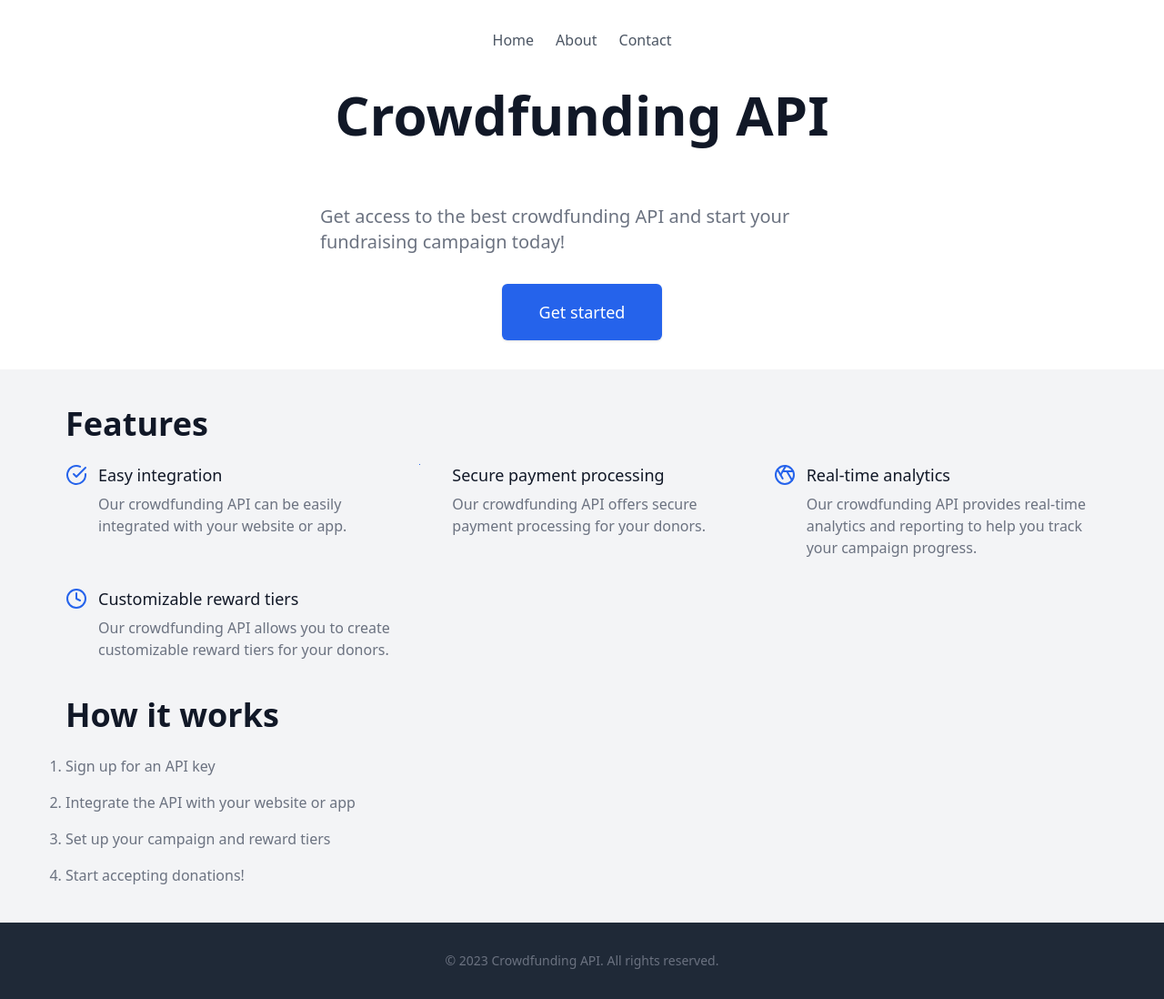
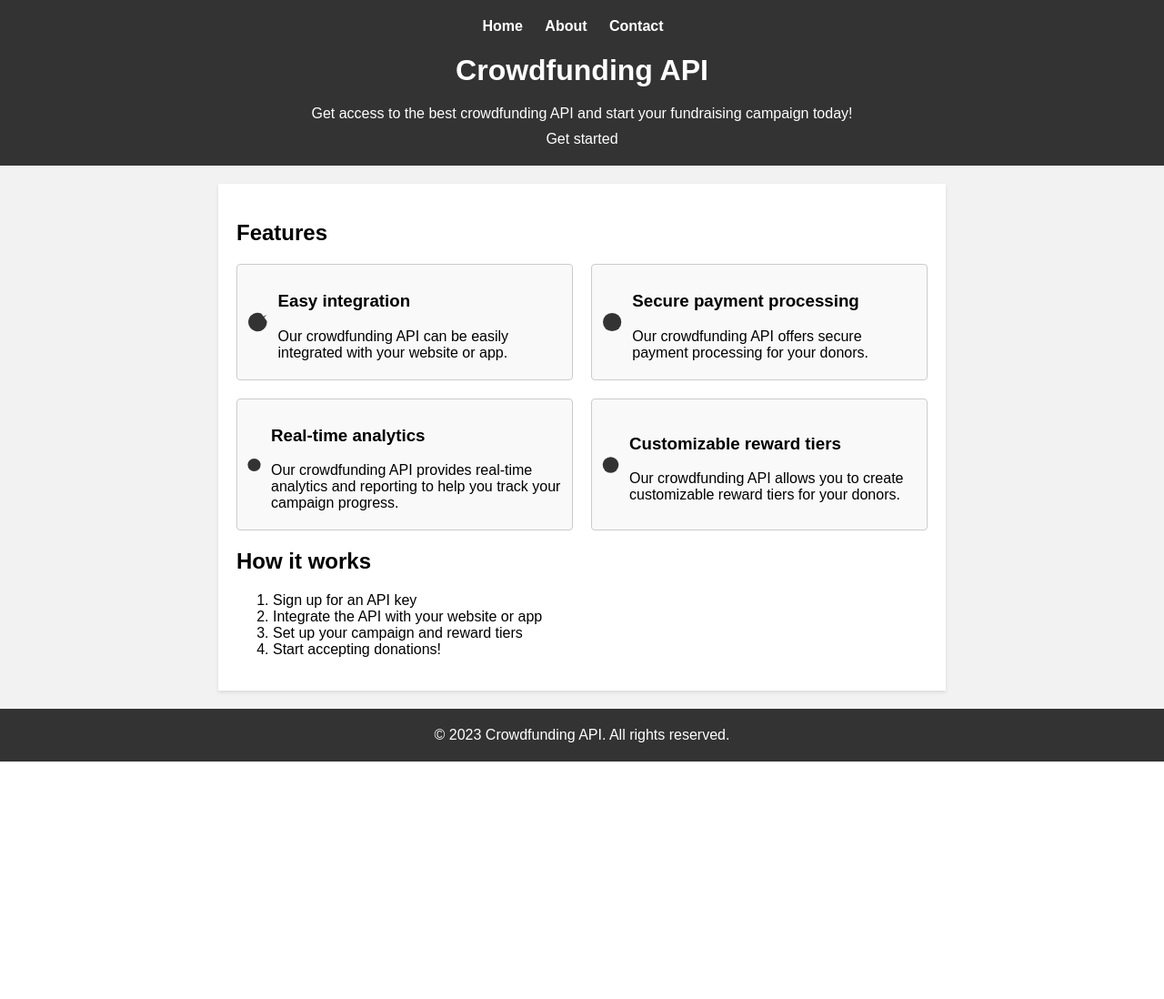
Before and after one commit to Toka-Newer/Crowd-Funding, a Django app: page /api/dummy in a window 1280 px wide. Shown: the whole page at 91% size. After the commit the page ends 837 px from the top, so only its background shows below. Run offline with Django 4.2, Linux system fonts and the light colour scheme; some libraries are stand-ins or nearby versions.

Commit message:
edit home

```diff
--- a/back-end/Crowd-Funding-main/api/templates/api/home.html
+++ b/back-end/Crowd-Funding-main/api/templates/api/home.html
@@ -1,125 +1,200 @@
 <!DOCTYPE html>
 <html lang="en">
+  <head>
+    <meta charset="UTF-8" />
+    <meta name="viewport" content="width=device-width, initial-scale=1.0" />
+    <title>Crowdfunding API</title>
+    <style>
+      * {
+        box-sizing: border-box;
+      }
 
-<head>
-    <meta charset="UTF-8">
-    <meta name="viewport" content="width=device-width, initial-scale=1.0">
-    <title>Crowdfunding API</title>
+      body {
+        font-family: Arial, sans-serif;
+        margin: 0;
+        padding: 0;
+        background-color: #f2f2f2;
+      }
 
-    <script src="https://cdn.tailwindcss.com"></script>
+      header {
+        background-color: #333;
+        color: #fff;
+        padding: 20px;
+        text-align: center;
+      }
+
+      nav ul {
+        list-style-type: none;
+        padding: 0;
+        margin: 0;
+      }
+
+      nav ul li {
+        display: inline;
+        margin-right: 20px;
+      }
+
+      nav ul li a {
+        color: #fff;
+        text-decoration: none;
+        font-weight: bold;
+      }
+
+      main {
+        max-width: 800px;
+        margin: 20px auto;
+        padding: 20px;
+        background-color: #fff;
+        box-shadow: 0 2px 4px rgba(0, 0, 0, 0.1);
+      }
+
+      h1 {
+        font-size: 32px;
+        margin-bottom: 20px;
+      }
+
+      p {
+        margin-bottom: 10px;
+      }
+
+      .features {
+        display: grid;
+        grid-template-columns: repeat(2, 1fr);
+        gap: 20px;
+        margin-top: 20px;
+      }
+
+      .feature {
+        display: flex;
+        align-items: center;
+        padding: 10px;
+        border: 1px solid #ccc;
+        border-radius: 4px;
+        background-color: #f9f9f9;
+      }
+
+      .feature svg {
+        width: 40px;
+        height: 40px;
+        fill: #333;
+        margin-right: 10px;
+      }
+
+      footer {
+        background-color: #333;
+        color: #fff;
+        padding: 20px;
+        text-align: center;
+      }
+
+      footer p {
+        margin: 0;
+      }
+    </style>
   </head>
 
-<body class="bg-gray-100">
-    <header class="bg-white py-8 px-4 sm:px-6 lg:px-8">
-        <nav class="flex justify-center">
-            <ul class="flex">
-                <li class="mr-6">
-                    <a href="#" class="text-gray-600 hover:text-gray-800">Home</a>
-                </li>
-                <li class="mr-6">
-                    <a href="#" class="text-gray-600 hover:text-gray-800">About</a>
-                </li>
-                <li>
-                    <a href="#" class="text-gray-600 hover:text-gray-800">Contact</a>
-                </li>
+  <body>
+    <header>
+      <nav>
+        <ul>
+          <li><a href="#">Home</a></li>
+          <li><a href="#">About</a></li>
+          <li><a href="#">Contact</a></li>
         </ul>
       </nav>
-        <div class="mt-10 flex flex-col items-center">
-
-            <h1 class="text-4xl leading-10 font-extrabold text-gray-900 sm:text-5xl sm:leading-none sm:mb-12 md:text-4xl lg:text-6xl">
-                Crowdfunding API</h1>
-            <p class="mt-3 text-base text-gray-500 sm:mt-5 sm:text-lg sm:max-w-xl sm:mx-auto md:mt-5 md:text-xl lg:mx-0">
-                Get
-                access to the best crowdfunding API and start your fundraising campaign today!</p>
-        </div>
-        <div class="mt-5 sm:mt-8 sm:flex sm:justify-center lg:justify-center">
-            <div class="rounded-md shadow">
-                <a href="#"
-                    class="w-full flex items-center justify-center px-8 py-3 border border-transparent text-base leading-6 font-medium rounded-md text-white bg-blue-600 hover:bg-blue-500 focus:outline-none focus:border-blue-700 focus:shadow-outline-blue active:bg-blue-700 transition duration-150 ease-in-out md:py-4 md:text-lg md:px-10">
-                    Get started
-                </a>
-            </div>
-        </div>
+      <h1>Crowdfunding API</h1>
+      <p>
+        Get access to the best crowdfunding API and start your fundraising
+        campaign today!
+      </p>
+      <a
+        href="#"
+        style="
+          padding: 10px 20px;
+          background-color: #333;
+          color: #fff;
+          text-decoration: none;
+          border-radius: 4px;
+        "
+        >Get started</a
+      >
     </header>
-    <main class="max-w-7xl mx-auto px-4 sm:px-6 lg:px-8">
-        <section class="m-10">
-            <h2 class="text-3xl leading-8 font-extrabold text-gray-900 sm:text-4xl sm:leading-10 mb-6">Features</h2>
-            <div class="mt-6 grid gap-8 md:grid-cols-2 lg:grid-cols-3">
-                <div class="flex">
-                    <div class="flex-shrink-0">
-                        <svg class="h-6 w-6 text-blue-600" viewBox="0 0 24 24" fill="none" stroke="currentColor"
-                            stroke-width="2" stroke-linecap="round" stroke-linejoin="round">
+    <main>
+      <section>
+        <h2>Features</h2>
+        <div class="features">
+          <div class="feature">
+            <svg xmlns="http://www.w3.org/2000/svg" viewBox="0 0 24 24">
               <path d="M22 11.08V12a10 10 0 1 1-5.93-9.14"></path>
               <polyline points="22 4 12 14.01 9 11.01"></polyline>
             </svg>
-                    </div>
-                    <div class="ml-3">
-                        <h3 class="text-lg leading-6 font-medium text-gray-900">Easy integration</h3>
-                        <p class="mt-2 text-base leading-6 text-gray-500">Our crowdfunding API can be easily integrated
-                            with your website or app.</p>
+            <div>
+              <h3>Easy integration</h3>
+              <p>
+                Our crowdfunding API can be easily integrated with your website
+                or app.
+              </p>
             </div>
           </div>
-                <div class="flex">
-                    <div class="flex-shrink-0">
-                        <svg class="h-6 w-6 text-blue-600" viewBox="0 0 24 24" fill="none" stroke="currentColor"
-                            stroke-width="2" stroke-linecap="round" stroke-linejoin="round">
-                            <line points="12 20 12 10"></line>
-                            <line points="12 4 12 4"></line>
-                            <line points="22 20 2 20"></line>
-                        </svg>
-                    </div>
-                    <div class="ml-3">
-                        <h3 class="text-lg leading-6 font-medium text-gray-900">Secure payment processing</h3>
-                        <p class="mt-2 text-base leading-6 text-gray-500">Our crowdfunding API offers secure payment
-                            processing for your donors.</p>
-                    </div>
-                </div>
-                <div class="flex">
-                    <div class="flex-shrink-0">
-                        <svg class="h-6 w-6 text-blue-600" viewBox="0 0 24 24" fill="none" stroke="currentColor"
-                            stroke-width="2" stroke-linecap="round" stroke-linejoin="round">
+          <div class="feature">
+            <svg xmlns="http://www.w3.org/2000/svg" viewBox="0 0 24 24">
               <circle cx="12" cy="12" r="10"></circle>
               <line x1="14.31" y1="8" x2="20.05" y2="17.94"></line>
               <line x1="9.69" y1="8" x2="21.17" y2="8"></line>
               <line x1="7.38" y1="12" x2="13.12" y2="2.06"></line>
               <line x1="9.69" y1="16" x2="3.95" y2="6.06"></line>
             </svg>
-                    </div>
-                    <div class="ml-3">
-                        <h3 class="text-lg leading-6 font-medium text-gray-900">Real-time analytics</h3>
-                        <p class="mt-2 text-base leading-6 text-gray-500">Our crowdfunding API provides real-time
-                            analytics and reporting to help you track your campaign progress.</p>
+            <div>
+              <h3>Secure payment processing</h3>
+              <p>
+                Our crowdfunding API offers secure payment processing for your
+                donors.
+              </p>
             </div>
           </div>
-                <div class="flex">
-                    <div class="flex-shrink-0">
-                        <svg class="h-6 w-6 text-blue-600" viewBox="0 0 24 24" fill="none" stroke="currentColor"
-                            stroke-width="2" stroke-linecap="round" stroke-linejoin="round">
+          <div class="feature">
+            <svg xmlns="http://www.w3.org/2000/svg" viewBox="0 0 24 24">
+              <circle cx="12" cy="12" r="10"></circle>
+              <line x1="14.31" y1="8" x2="20.05" y2="17.94"></line>
+              <line x1="9.69" y1="8" x2="21.17" y2="8"></line>
+              <line x1="7.38" y1="12" x2="13.12" y2="2.06"></line>
+              <line x1="9.69" y1="16" x2="3.95" y2="6.06"></line>
+            </svg>
+            <div>
+              <h3>Real-time analytics</h3>
+              <p>
+                Our crowdfunding API provides real-time analytics and reporting
+                to help you track your campaign progress.
+              </p>
+            </div>
+          </div>
+          <div class="feature">
+            <svg xmlns="http://www.w3.org/2000/svg" viewBox="0 0 24 24">
               <circle cx="12" cy="12" r="10"></circle>
               <polyline points="12 6 12 12 16 14"></polyline>
             </svg>
-                    </div>
-                    <div class="ml-3">
-                        <h3 class="text-lg leading-6 font-medium text-gray-900">Customizable reward tiers</h3>
-                        <p class="mt-2 text-base leading-6 text-gray-500">Our crowdfunding API allows you to create
-                            customizable reward tiers for your donors.</p>
+            <div>
+              <h3>Customizable reward tiers</h3>
+              <p>
+                Our crowdfunding API allows you to create customizable reward
+                tiers for your donors.
+              </p>
             </div>
           </div>
         </div>
       </section>
-        <section class="m-10">
-            <h2 class="text-3xl leading-8 font-extrabold text-gray-900 sm:text-4xl sm:leading-10 mb-6">How it works</h2>
-            <ol class="list-decimal text-base leading-6 text-gray-500">
-                <li class="mt-4">Sign up for an API key</li>
-                <li class="mt-4">Integrate the API with your website or app</li>
-                <li class="mt-4">Set up your campaign and reward tiers</li>
-                <li class="mt-4">Start accepting donations!</li>
+      <section>
+        <h2>How it works</h2>
+        <ol>
+          <li>Sign up for an API key</li>
+          <li>Integrate the API with your website or app</li>
+          <li>Set up your campaign and reward tiers</li>
+          <li>Start accepting donations!</li>
         </ol>
       </section>
     </main>
-    <footer class="bg-gray-800 py-8 px-4 sm:px-6 lg:px-8">
-        <p class="text-center text-gray-500 text-sm">© 2023 Crowdfunding API. All rights reserved.</p>
+    <footer>
+      <p>© 2023 Crowdfunding API. All rights reserved.</p>
     </footer>
   </body>
-
 </html>
```
Also changed, not shown: back-end/Crowd-Funding-main/db.sqlite3. Lines whose indentation alone changed are shown as unchanged.
